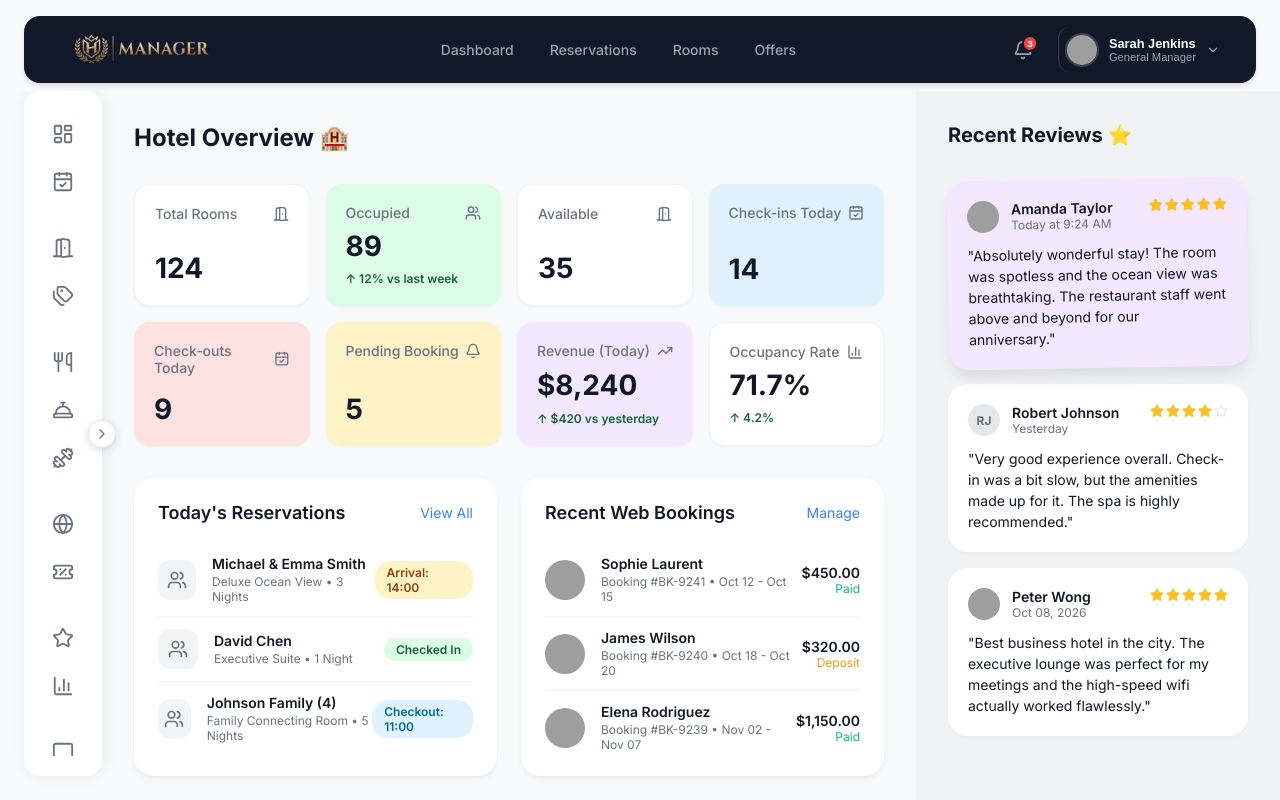
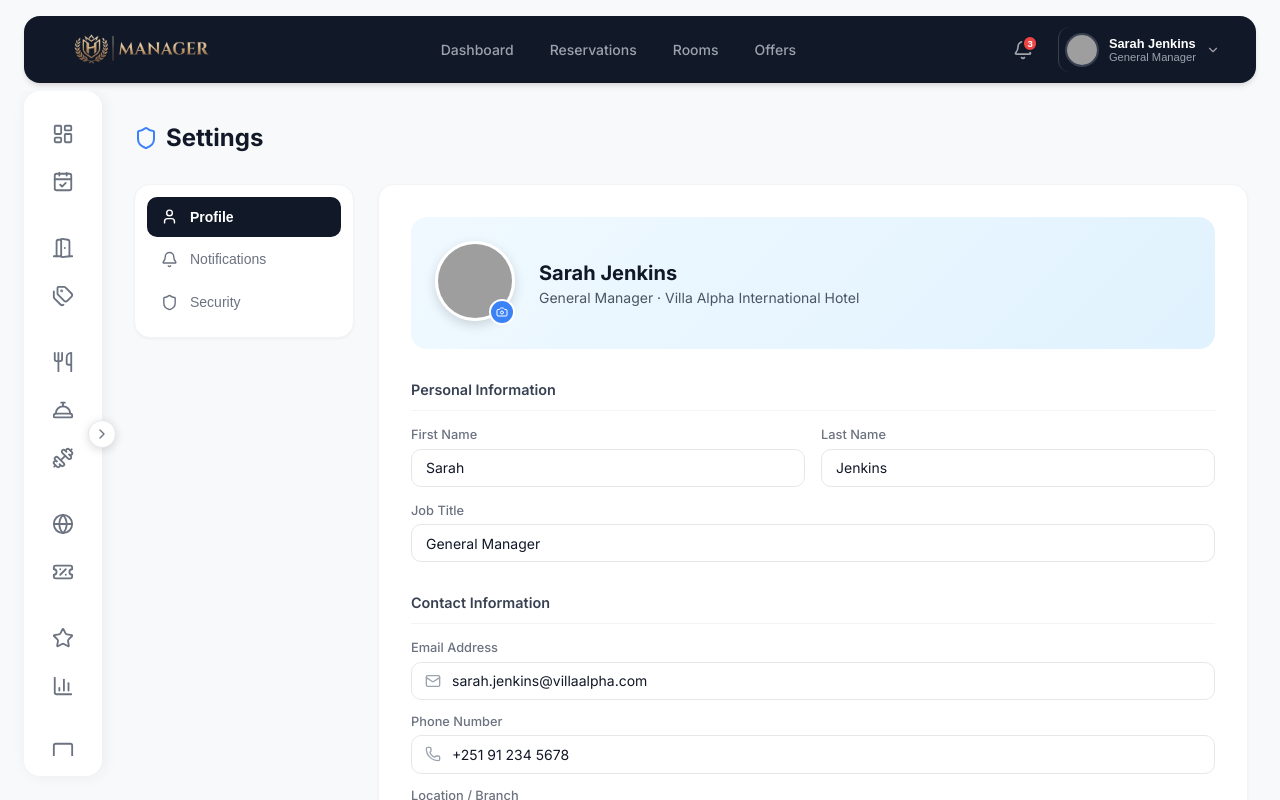
Before and after one commit to Biniyam-Taye/Hotel-Mobile-App, a React (Vite) app in the folder Manager/: page /system/settings in a window 1280 px wide. Built offline with nearby package versions, Linux system fonts and the light colour scheme; grey boxes are pictures that could not be loaded.

Commit message:
feat: implement user settings page with profile, notification, and security configuration tabs

```diff
--- a/Manager/src/App.jsx
+++ b/Manager/src/App.jsx
@@ -17,6 +17,8 @@
 import HotelServices from './pages/Hospitality/HotelServices';
 import FacilitiesAmenities from './pages/Hospitality/FacilitiesAmenities';
 import OffersCoupons from './pages/Content/OffersCoupons';
+import NotificationsPage from './pages/System/Notifications';
+import SettingsPage from './pages/System/Settings';
 
 const navGroups = [
   {
@@ -58,8 +60,8 @@
   {
     label: 'System',
     items: [
-      { icon: MessageSquare, label: 'Notifications' },
-      { icon: Settings, label: 'Settings' },
+      { icon: MessageSquare, label: 'Notifications', path: '/system/notifications' },
+      { icon: Settings, label: 'Settings', path: '/system/settings' },
     ],
   },
 ];
@@ -233,6 +235,8 @@
             <Route path="/hospitality/services" element={<HotelServices />} />
             <Route path="/hospitality/facilities" element={<FacilitiesAmenities />} />
             <Route path="/content/offers" element={<OffersCoupons />} />
+            <Route path="/system/notifications" element={<NotificationsPage />} />
+            <Route path="/system/settings" element={<SettingsPage />} />
             {/* Catch-all for undefined routes that just renders the overview for now */}
             <Route path="*" element={<DashboardOverview />} />
           </Routes>
--- a/Manager/src/pages/System/Settings.jsx
+++ b/Manager/src/pages/System/Settings.jsx
@@ -10,8 +10,6 @@
   { id: 'profile', label: 'Profile', icon: User },
   { id: 'notifications', label: 'Notifications', icon: Bell },
   { id: 'security', label: 'Security', icon: Shield },
-  { id: 'appearance', label: 'Appearance', icon: Palette },
-  { id: 'billing', label: 'Billing', icon: CreditCard },
 ];
 
 function Toggle({ checked, onChange }) {
```
